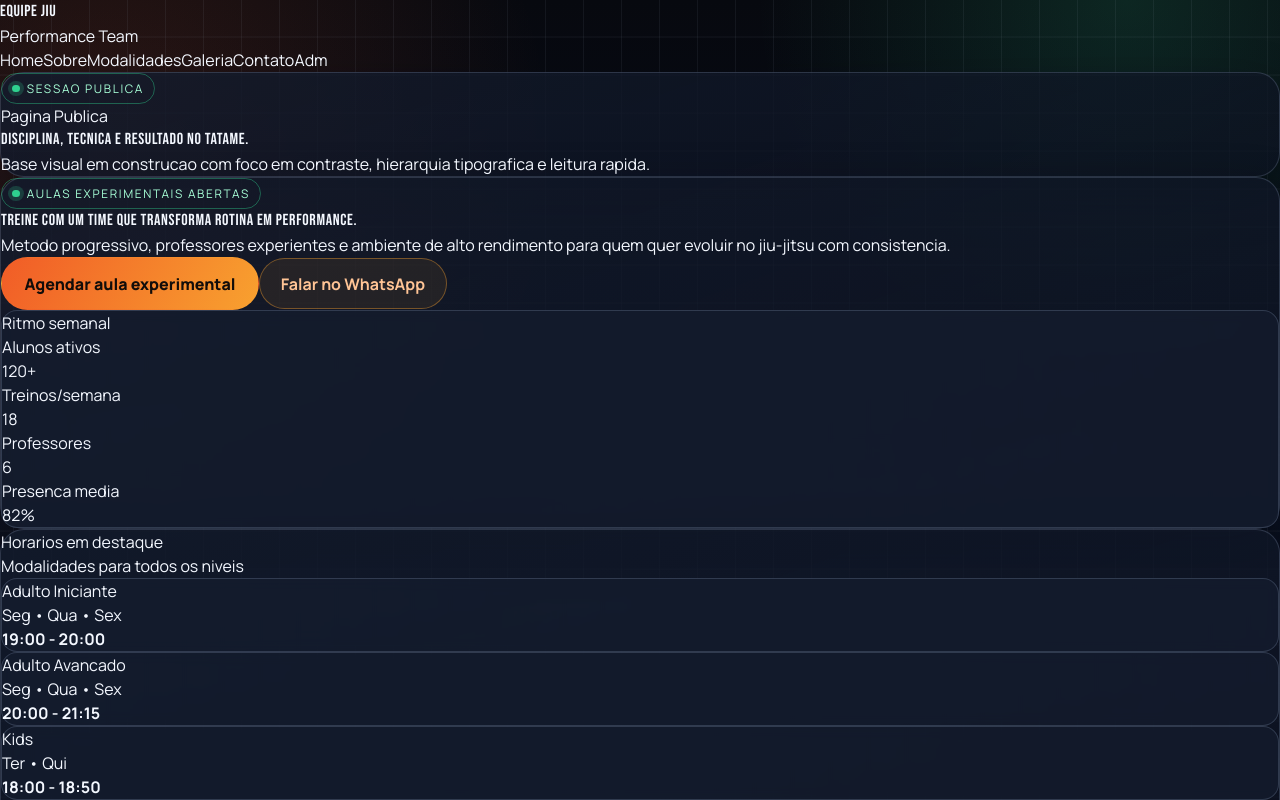
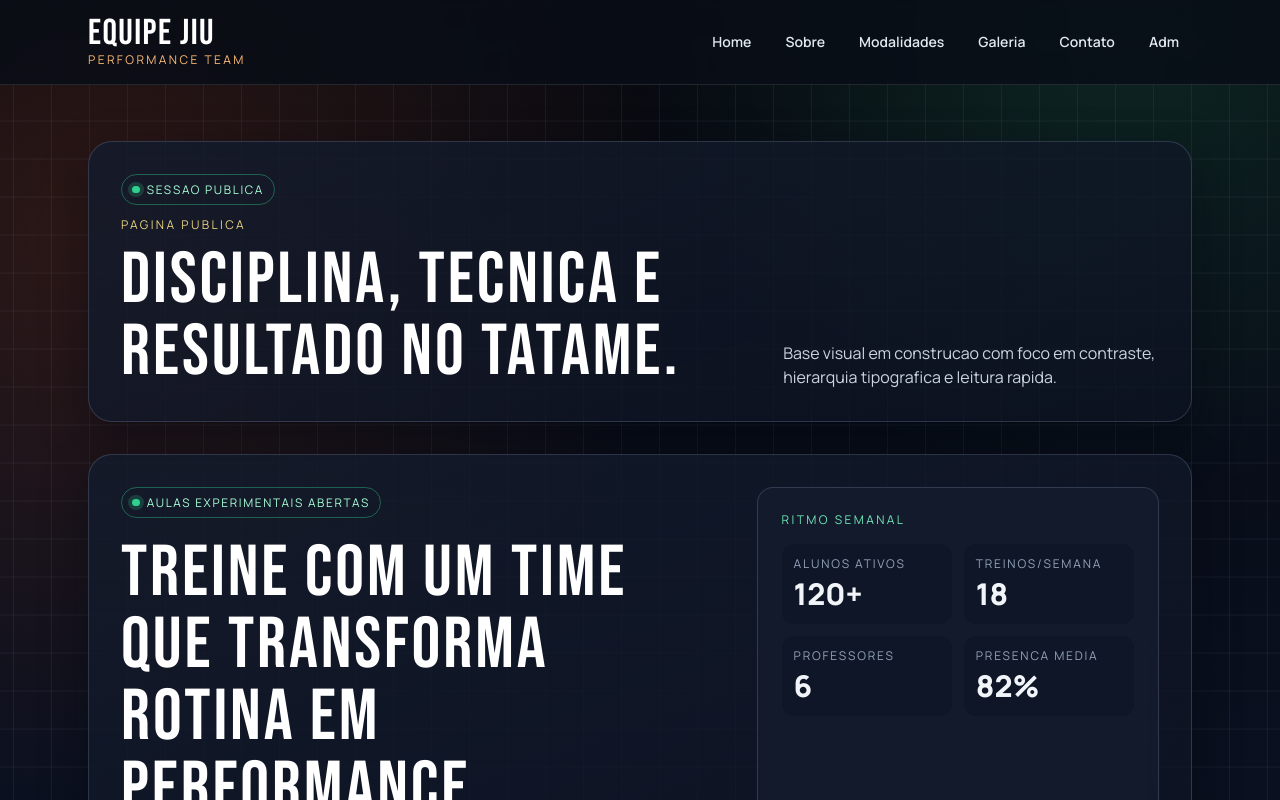
Before and after one commit to Dev-RuiDiniz/equipe_jiu, a Next.js app in the folder apps/web/: page / in a window 1280 px wide. Shown: the top 800 px of the page. Built offline with nearby package versions, Linux system fonts and the light colour scheme.

Commit message:
fix(web): incluir dominios publicas e adm no scan do tailwind

```diff
--- a/apps/web/tailwind.config.ts
+++ b/apps/web/tailwind.config.ts
@@ -5,6 +5,8 @@ const config: Config = {
     "./src/pages/**/*.{js,ts,jsx,tsx,mdx}",
     "./src/components/**/*.{js,ts,jsx,tsx,mdx}",
     "./src/app/**/*.{js,ts,jsx,tsx,mdx}",
+    "./src/publicas/**/*.{js,ts,jsx,tsx,mdx}",
+    "./src/adm/**/*.{js,ts,jsx,tsx,mdx}",
   ],
   theme: {
     extend: {
```
